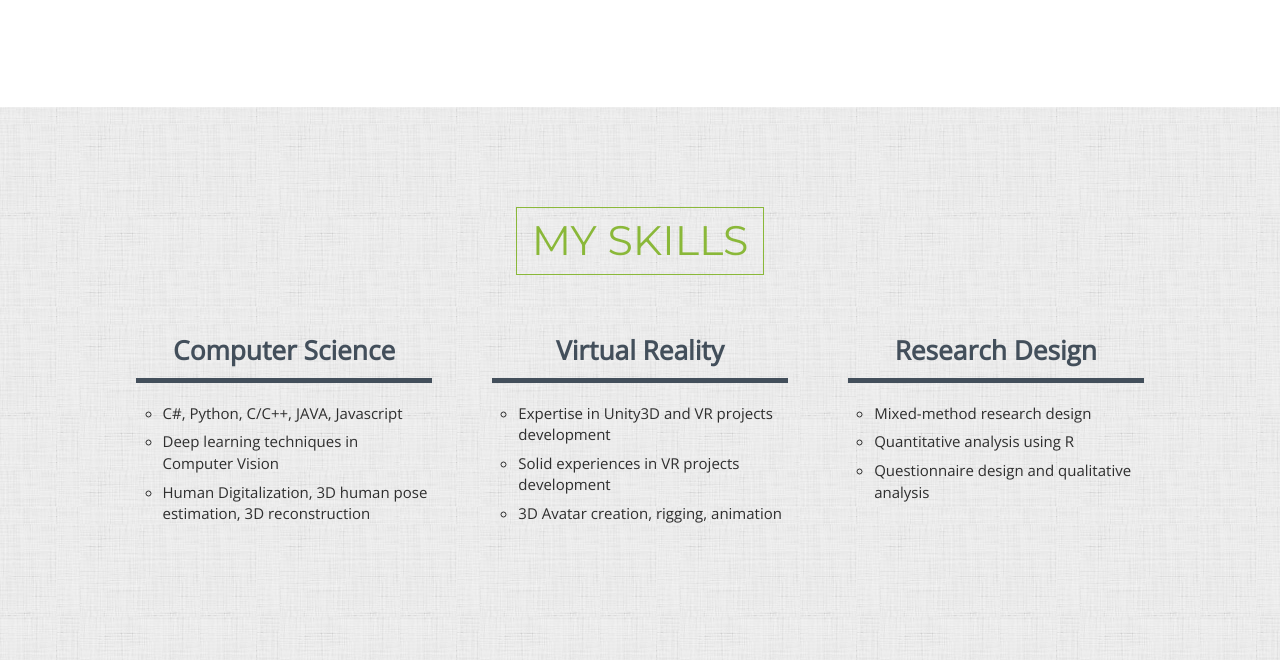
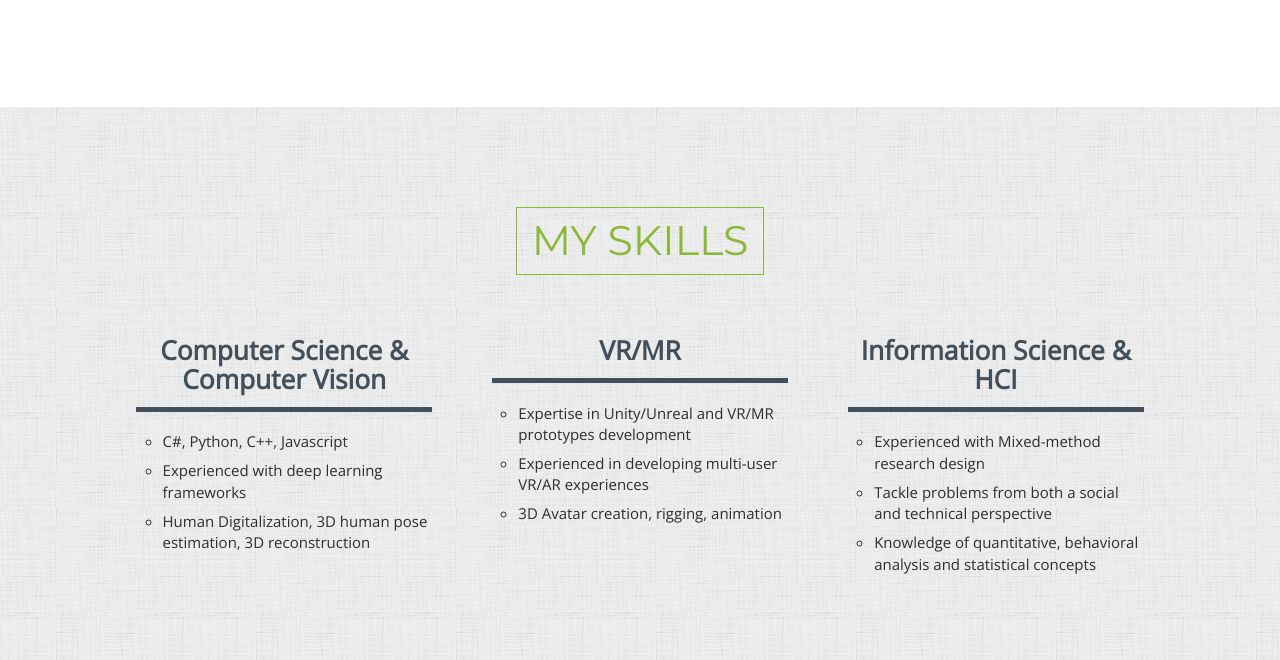
Before and after one commit to ericwang0701/ericwang0701.github.io, a plain HTML site: page index.html in a window 1280 px wide. Shown: the part 11340-12000 px from the top of the page. Drawn offline with nearby package versions, Linux system fonts and the light colour scheme.

Commit message:
update my skills

```diff
--- a/index.html
+++ b/index.html
@@ -673,27 +673,27 @@
             <h1>my skills</h1>
             <div class="row">
                 <div class="col-md-4 skill-text">
-                    <h2>Computer Science</h2>
+                    <h2>Computer Science & Computer Vision</h2>
                     <ul>
-                        <li>C#, Python, C/C++, JAVA, Javascript</li>
-                        <li>Deep learning techniques in Computer Vision</li>
+                        <li>C#, Python, C++, Javascript</li>
+                        <li>Experienced with deep learning frameworks</li>
                         <li>Human Digitalization, 3D human pose estimation, 3D reconstruction</li>
                     </ul>
                 </div>
                 <div class="col-md-4 skill-text">
-                    <h2>Virtual Reality</h2>
+                    <h2>VR/MR</h2>
                     <ul>
-                        <li>Expertise in Unity3D and VR projects development</li>
-                        <li>Solid experiences in VR projects development</li>
+                        <li>Expertise in Unity/Unreal and VR/MR prototypes development</li>
+                        <li>Experienced in developing multi-user VR/AR experiences</li>
                         <li>3D Avatar creation, rigging, animation</li>
                     </ul>
                 </div>
                 <div class="col-md-4 skill-text">
-                    <h2>Research Design</h2>
+                    <h2>Information Science & HCI</h2>
                     <ul>
-                        <li>Mixed-method research design</li>
-                        <li>Quantitative analysis using R</li>
-                        <li>Questionnaire design and qualitative analysis</li>
+                        <li>Experienced with Mixed-method research design</li>
+                        <li>Tackle problems from both a social and technical perspective</li>
+                        <li>Knowledge of quantitative, behavioral analysis and statistical concepts</li>
                     </ul>
                 </div>
             </div>
@@ -825,7 +825,7 @@
                     </ul>
                 </div>
                 <div class="col-md-4">
-                    <h3>Last Update: Nov. 2019</h3>
+                    <h3>Last Update: May. 2022</h3>
                 </div>
             </div>
         </div>
```
